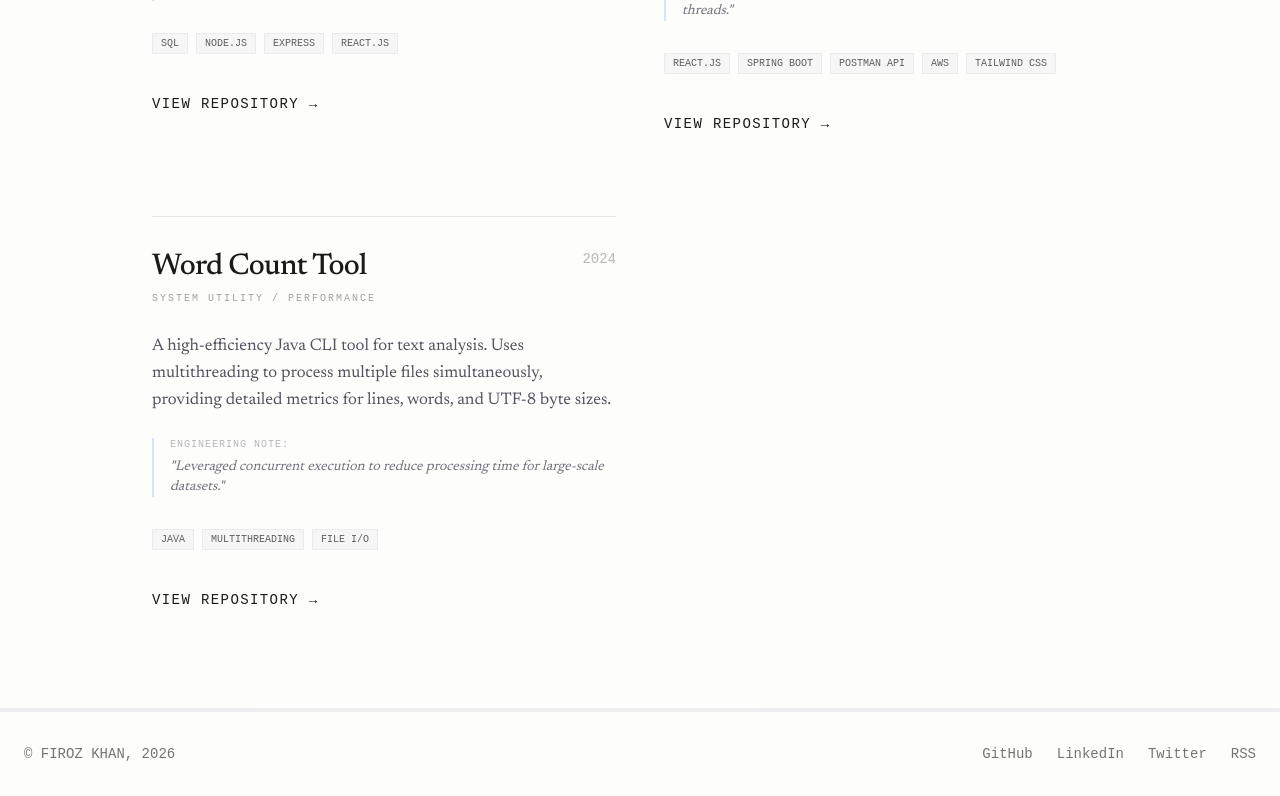
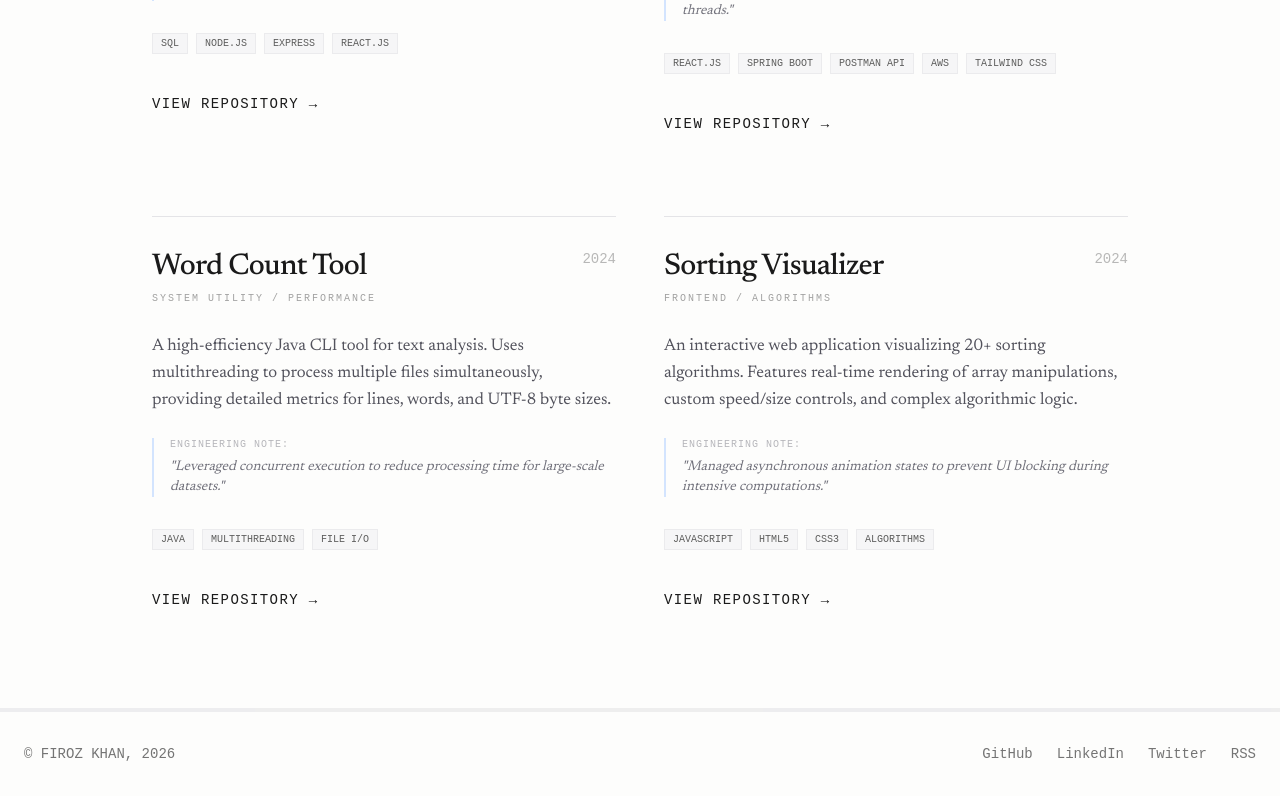
Before and after one commit to firozkhan4/firozkhan4, a Next.js app: page /projects in a window 1280 px wide. Shown: the part 632-1428 px from the top of the page. Built offline with nearby package versions, Linux system fonts and the light colour scheme.

Commit message:
add: add new project

```diff
--- a/app/projects/page.tsx
+++ b/app/projects/page.tsx
@@ -30,9 +30,17 @@ const projects = [
     tech: ["Java", "Multithreading", "File I/O"],
     link: "https://github.com/firozkhan4/WordCount",
     research_note: "Leveraged concurrent execution to reduce processing time for large-scale datasets."
+  },
+  {
+    title: "Sorting Visualizer",
+    category: "Frontend / Algorithms",
+    period: "2024",
+    description: "An interactive web application visualizing 20+ sorting algorithms. Features real-time rendering of array manipulations, custom speed/size controls, and complex algorithmic logic.",
+    tech: ["JavaScript", "HTML5", "CSS3", "Algorithms"],
+    link: "https://github.com/firozkhan4/sorting-visualizer",
+    research_note: "Managed asynchronous animation states to prevent UI blocking during intensive computations."
   }
-]
-
+];
 
 ; export default function Projects() {
   return (
```
Lines whose indentation alone changed are shown as unchanged.
